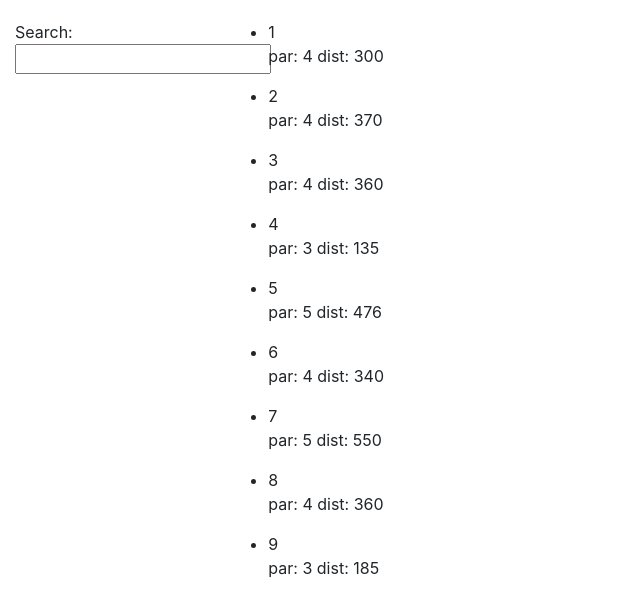
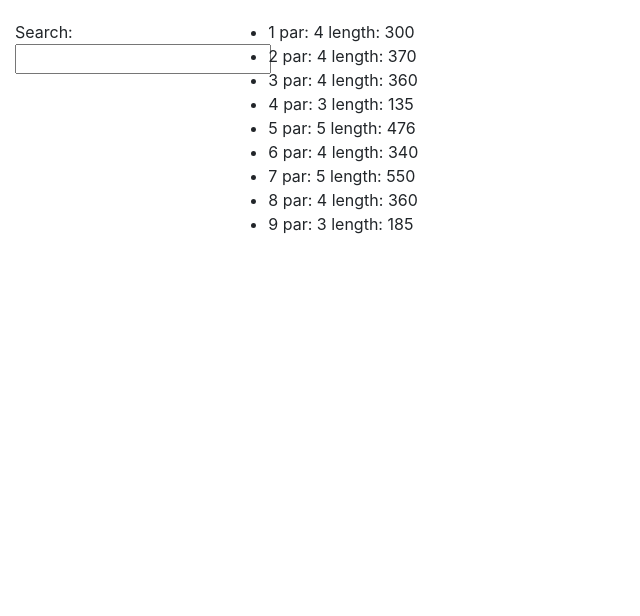
Before and after one commit to dexterm59/FirstTry, a plain HTML site: page index.html in a window 1280 px wide. Shown: the whole page, without its empty margins (0-640 px from the left). Drawn offline with nearby package versions, Linux system fonts and the light colour scheme.

Commit message:
hole desc all on one line

```diff
--- a/index.html
+++ b/index.html
@@ -20,11 +20,9 @@
       </div>
       <div class="col-md-10">
         <!--Body content-->
-
         <ul class="holes">
           <li ng-repeat="h in holes | filter:query">
-            <span>{{h.hole}}</span>
-            <p>par: {{h.par}} dist: {{h.length}}</p>
+            <span>{{h.hole}} par: {{h.par}} length: {{h.length}}</span>
           </li>
         </ul>
 
```
